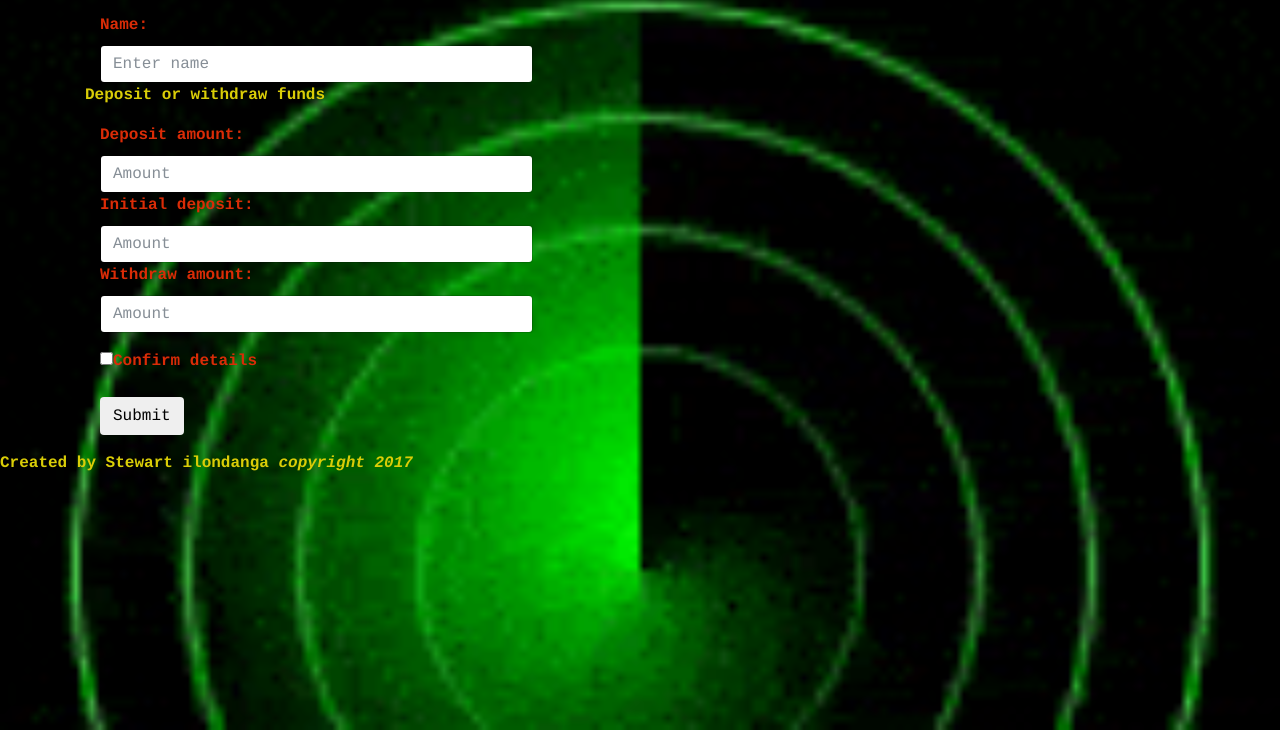
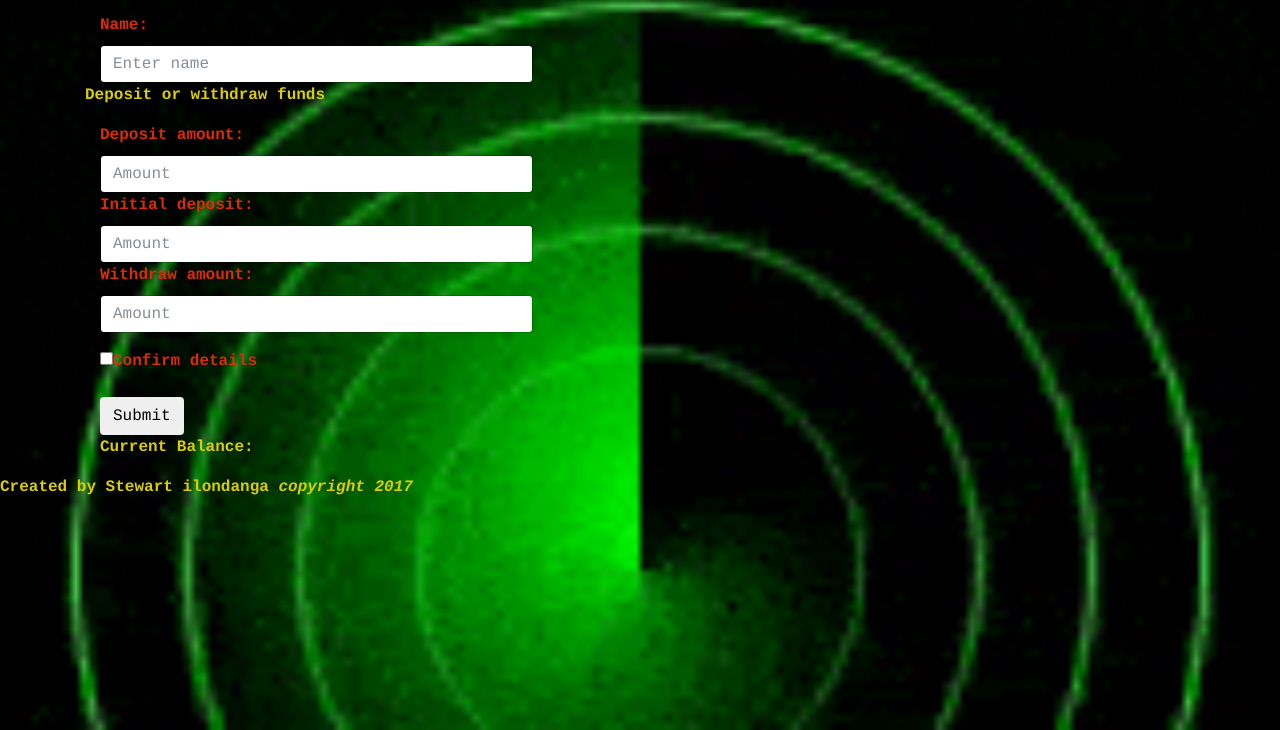
Before and after one commit to stewilondanga/bank-account, a plain HTML site: page index.html in a window 1280 px wide. Shown: the part 70-800 px from the top of the page. Drawn offline with nearby package versions, Linux system fonts and the light colour scheme.

Commit message:
add index.html

```diff
--- a/index.html
+++ b/index.html
@@ -41,6 +41,7 @@
     <div class="form-group">
       <div class="col-sm-offset-2 col-sm-10">
         <button type="submit" class="btn btn-default">Submit</button>
+        <p>Current Balance:</p>
       </div>
     </div>
   </form>
```
